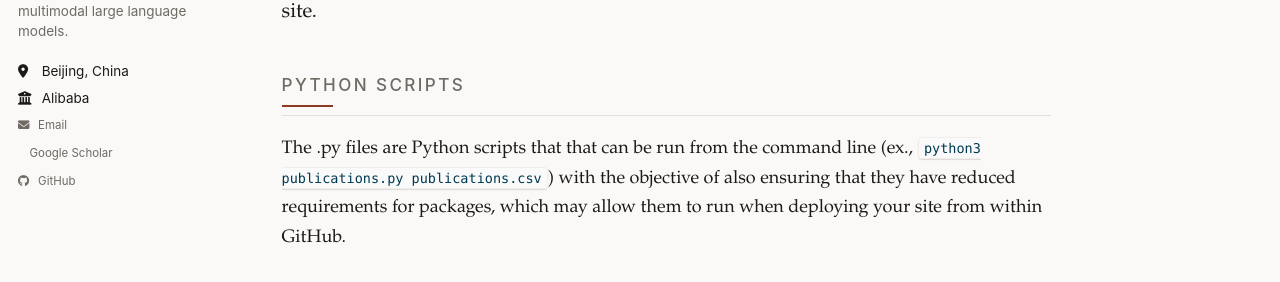
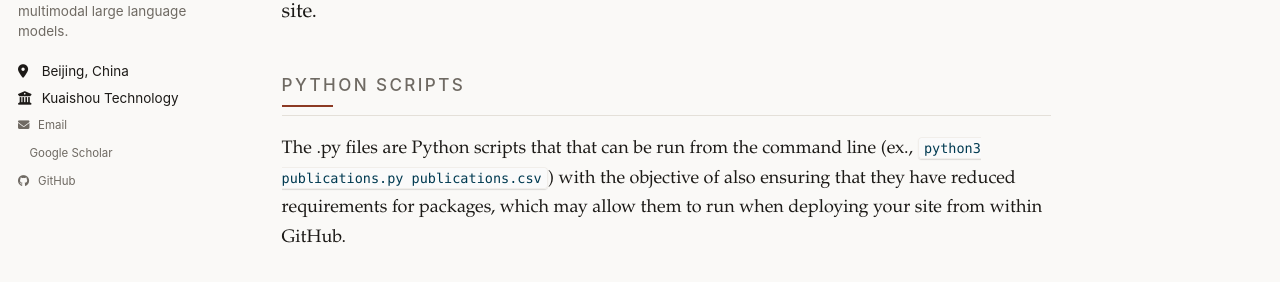
Before and after one commit to fourierer/fourierer.github.io, a Jekyll site: the page built from markdown_generator/README.md, in a window 1280 px wide. Shown: the part 337-619 px from the top of the page. Built offline with Jekyll 4.4.1, drawn with Linux system fonts in a browser that asks for light colours; our own code applies the rules of GitHub Pages for plain Markdown files; a style sheet for code colours, icons or effects is not loaded.

Commit message:
Update employer to Kuaishou Technology

```diff
--- a/_config.yml
+++ b/_config.yml
@@ -28,7 +28,7 @@ author:
   pronouns         : # example: "she/her"
   bio              : "Algorithm engineer focused on computer vision and multimodal large language models."
   location         : "Beijing, China"
-  employer         : "Alibaba"
+  employer         : "Kuaishou Technology"
   uri              : # URL
   email            : "sunzheng2019@gmail.com"
 
```
